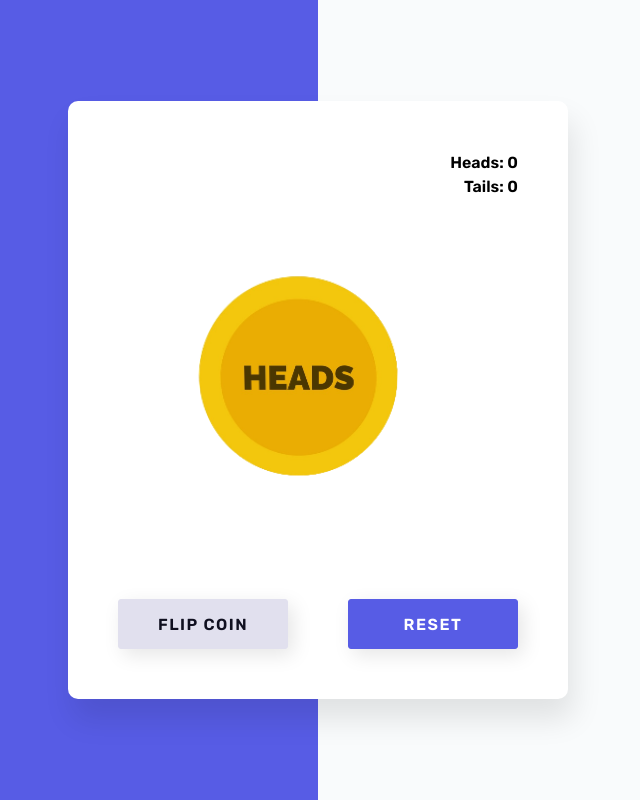
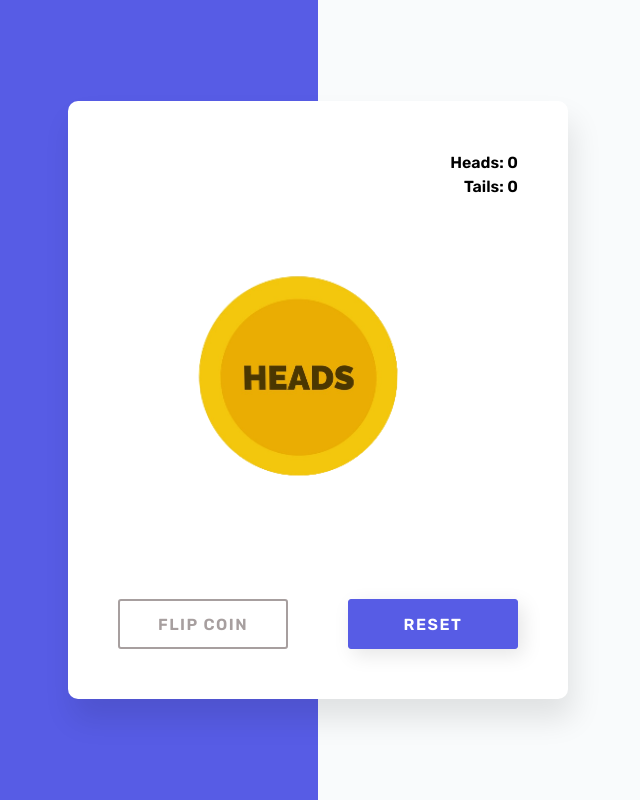
Before and after one commit to sinemn/coin-flip, a plain HTML site: page index.html in a window 1280 px wide. Both pictures are taken after a click on the button "FLIP COIN". Shown: the whole page, without its empty margins (322-962 px from the left). Drawn offline with Linux system fonts and the light colour scheme.

Commit message:
disabled button styled

```diff
--- a/style.css
+++ b/style.css
@@ -102,9 +102,11 @@ button {
 }
 
 .flip-button:disabled {
-  background-color: #e1e0ee;
-  border-color: #e1e0ee;
-  color: #101020;
+  background-color: var(--bgc);
+  border: 2px solid rgb(167, 159, 159);
+  border-color: rgb(167, 159, 159);
+  color: rgb(167, 159, 159);
+  box-shadow: none;
 }
 
 .reset-button {
```
